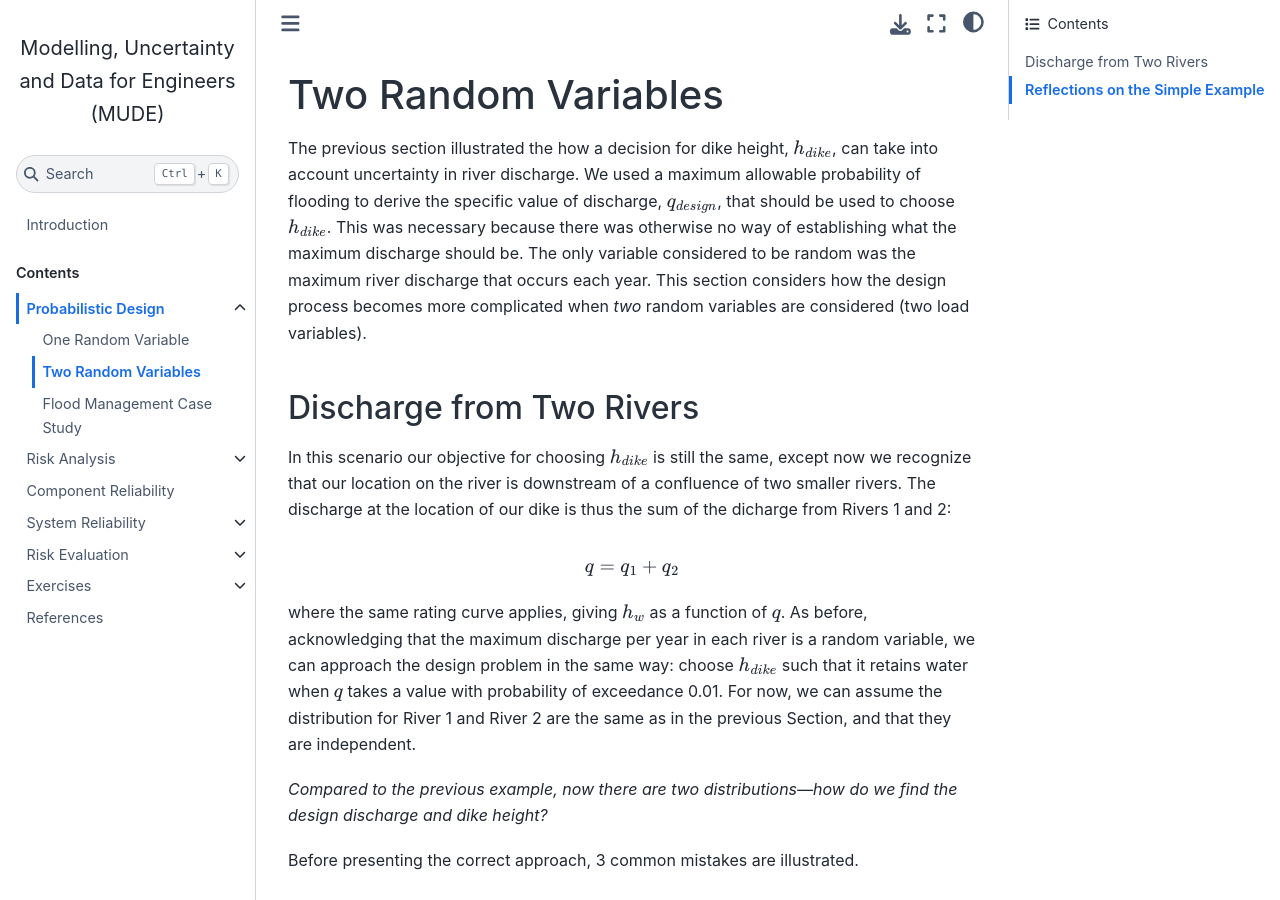
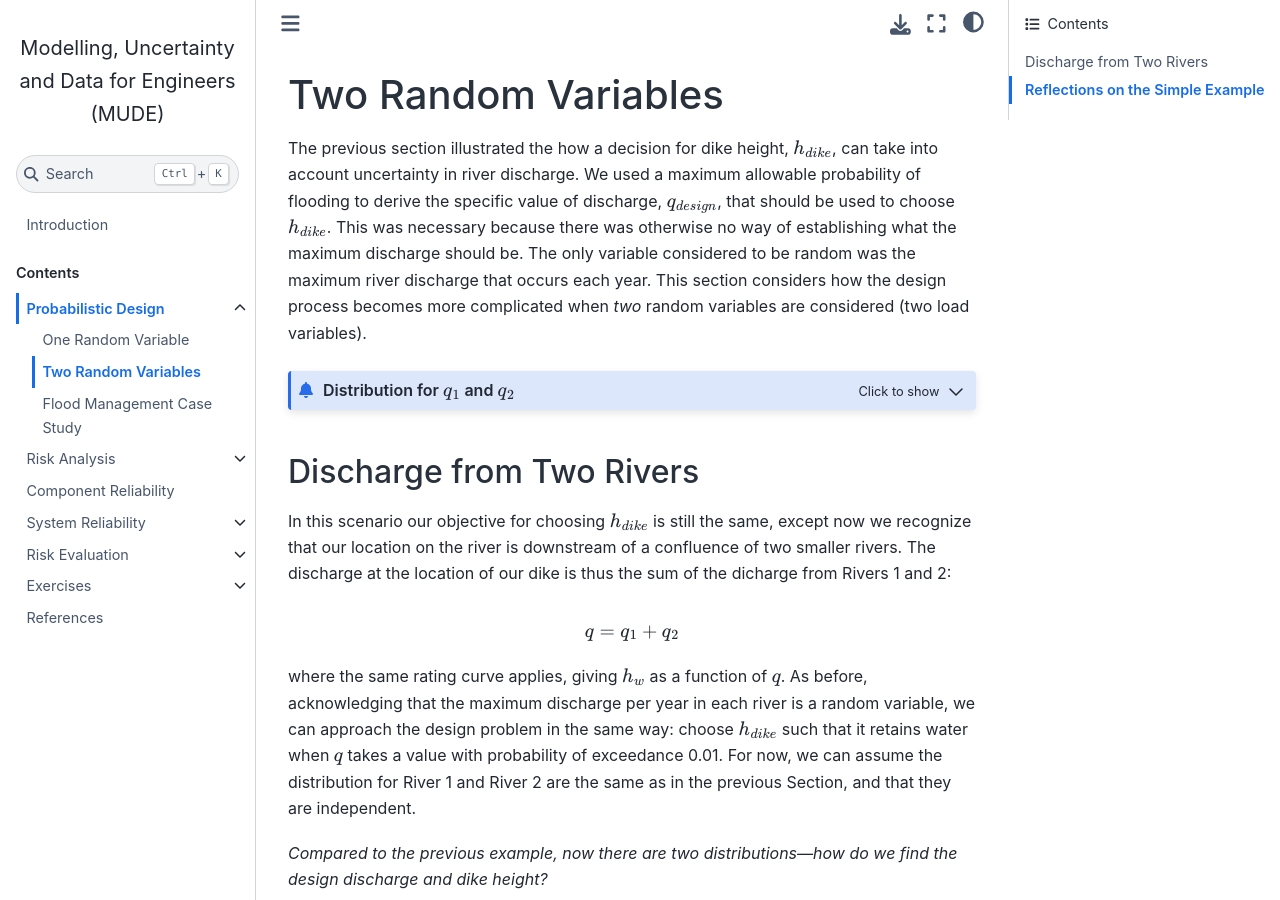
Before and after one commit to TUDelft-CITG/MUDE, a Jupyter Book: the page built from book/prob-design/02-two-random-variables.md, in a window 1280 px wide and 900 px high. Built offline with Jupyter Book 1.0.4 settings and Sphinx 7.4.7 and the Sphinx Book theme 1.1.4, drawn with Linux system fonts in a browser that asks for light colours; some of the changed lines change nothing that is shown.

Commit message:
add distribution info

`````diff
--- a/book/prob-design/02-two-random-variables.md
+++ b/book/prob-design/02-two-random-variables.md
@@ -3,6 +3,24 @@
 
 The previous section illustrated the how a decision for dike height, $h_{dike}$, can take into account uncertainty in river discharge. We used a maximum allowable probability of flooding to derive the specific value of discharge, $q_{design}$, that should be used to choose $h_{dike}$. This was necessary because there was otherwise no way of establishing what the maximum discharge should be. The only variable considered to be random was the maximum river discharge that occurs each year. This section considers how the design process becomes more complicated when *two* random variables are considered (two load variables).
 
+````{admonition} Distribution for $q_1$ and $q_2$
+:class: dropdown
+On this page all calculations assume the same lognormal distribution for random variables $q_1$ and $q_1$, where the first and second moments of the distribution are:
+
+$$
+\mu &= 100\\
+\sigma &= 20
+$$
+The shape, location and scale parameters and usage for the `lognorm` method in `scipy.stats`are:
+```python
+import scipy.stats as st
+s = 0.198
+loc = 0.000
+scale = 98.058
+q_1 = st.lognorm(s=s, loc=loc, scale=scale)
+q_1 = st.lognorm(s=s, loc=loc, scale=scale)
+```
+````
 ## Discharge from Two Rivers
 
 In this scenario our objective for choosing $h_{dike}$ is still the same, except now we recognize that our location on the river is downstream of a confluence of two smaller rivers. The discharge at the location of our dike is thus the sum of the dicharge from Rivers 1 and 2:
`````
